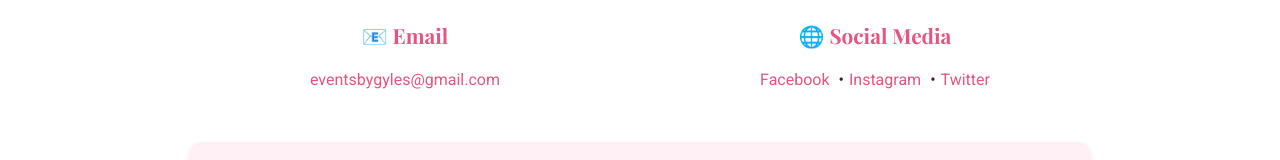
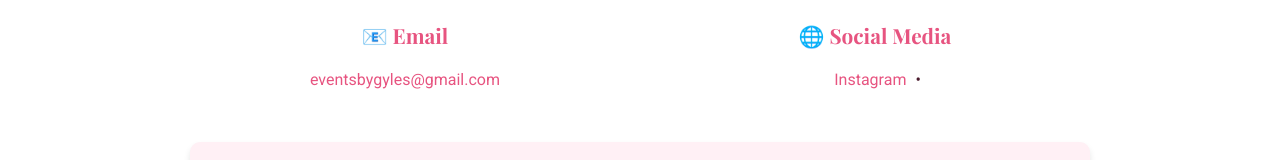
Before and after one commit to jlaverty/caskandpour, a React (Vite) app: page / in a window 1280 px wide. Shown: the part 2426-2586 px from the top of the page. Built offline with nearby package versions, Linux system fonts and the light colour scheme.

Commit message:
feat(instagram): Add instagram handle and url

```diff
--- a/index.html
+++ b/index.html
@@ -15,7 +15,7 @@
     <meta property="og:url" content="https://caskandpour.com/">
     <meta property="og:title" content="Valentine's Day 2026 Toronto Event | Hearts & Casks">
     <meta property="og:description" content="Join Hearts & Casks Valentine's Day 2026 event in Toronto on February 14th! Costume celebration, craft beers, photo booth & treats at Thunder Thighs Costume Shop.">
-    <meta property="og:image" content="https://caskandpour.com/og-image.jpg">
+    <meta property="og:image" content="https://caskandpour.com/caskandpour.png">
     <meta property="og:locale" content="en_CA">
     <meta property="og:site_name" content="Hearts & Casks">
 
@@ -24,7 +24,7 @@
     <meta property="twitter:url" content="https://caskandpour.com/">
     <meta property="twitter:title" content="Valentine's Day 2026 Toronto Event | Hearts & Casks">
     <meta property="twitter:description" content="Join Hearts & Casks Valentine's Day 2026 event in Toronto on February 14th! Costume celebration, craft beers, photo booth & treats.">
-    <meta property="twitter:image" content="https://caskandpour.com/twitter-image.jpg">
+    <meta property="twitter:image" content="https://caskandpour.com/caskandpour.png">
 
     <!-- Geo Tags -->
     <meta name="geo.region" content="CA-ON">
@@ -44,7 +44,7 @@
       "@type": "Event",
       "name": "Hearts & Casks - Valentine's Day 2026 Costume Celebration",
       "description": "Join us for a magical Valentine's Day 2026 celebration in Toronto at Thunder Thighs Costume Shop! Browse romantic costumes, enjoy craft beers, themed activities, photo booth, and sweet treats. Perfect Valentine's Day event for couples and singles in Toronto.",
-      "image": "https://caskandpour.com/event-image.jpg",
+      "image": "https://caskandpour.com/caskandpour.png",
       "startDate": "2026-02-14T19:00:00-05:00",
       "endDate": "2026-02-15T00:00:00-05:00",
       "eventStatus": "https://schema.org/EventScheduled",
--- a/src/App.jsx
+++ b/src/App.jsx
@@ -128,9 +128,7 @@ function App() {
                 <div className="contact-item" ref={addToRefs}>
                   <h3>🌐 Social Media</h3>
                   <p>
-                    <a href="#" className="social-link" aria-label="Follow us on Facebook (link to be added)">Facebook</a> •
-                    <a href="#" className="social-link" aria-label="Follow us on Instagram (link to be added)">Instagram</a> •
-                    <a href="#" className="social-link" aria-label="Follow us on Twitter (link to be added)">Twitter</a>
+                    <a href="https://www.instagram.com/caskandpour" className="social-link" aria-label="Follow us on Instagram">Instagram</a> •
                   </p>
                 </div>
               </div>
```
